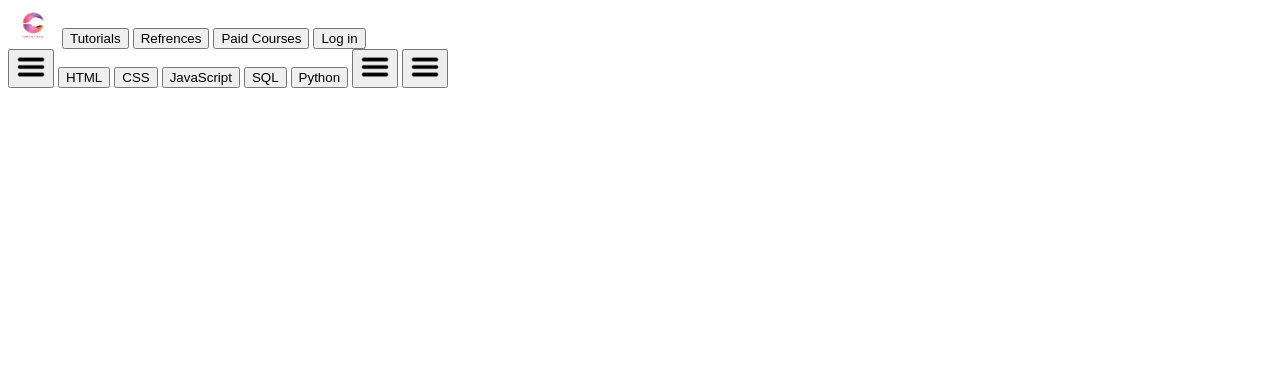
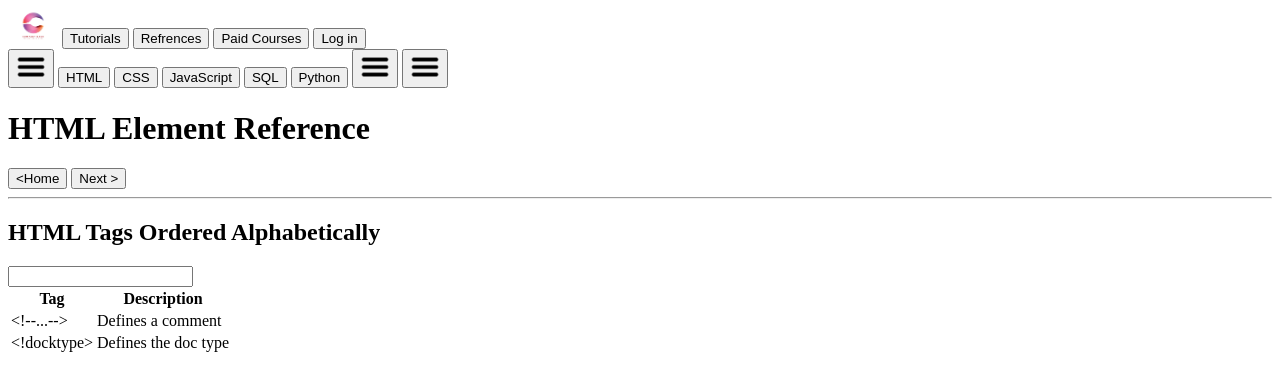
Before and after one commit to IoanaNegre/sii23, a plain HTML site: page index.html in a window 1280 px wide. Drawn offline with Linux system fonts and the light colour scheme.

Commit message:
firstchanges

```diff
--- a/index.html
+++ b/index.html
@@ -37,7 +37,37 @@
                 <img class="icon" src="hamburger.jpg" alt="open menu"/>
                </button>
 
-          <div id="content"></div>
+          <div id="content">
+              <h1>HTML Element Reference</h1>
+              <div>
+              <button>&lt;Home</button>
+              <button>Next &gt;</button>
+              </div>
+              <hr/>
+              <h2>HTML Tags Ordered Alphabetically</h2>
+              <input type="search" placholder="Search..."/>
+              <table>
+                  <thead>
+                      <tr>
+                          <th>Tag</th>
+                          <th>Description</th>
+                      </tr>
+                  </thead>
+                  <tbody>
+                      <tr>
+                          <td>&lt;!--...--&gt;</td>
+                          <td>Defines a comment</td>
+                      </tr>
+                      <tr>
+                      <td>&lt;!docktype&gt;</td>
+                      <td>Defines the doc type</td>
+                      </tr>
+
+
+                  </tbody>
+
+              </table>
+          </div>
       </div>
     </body>
 </html>
```
